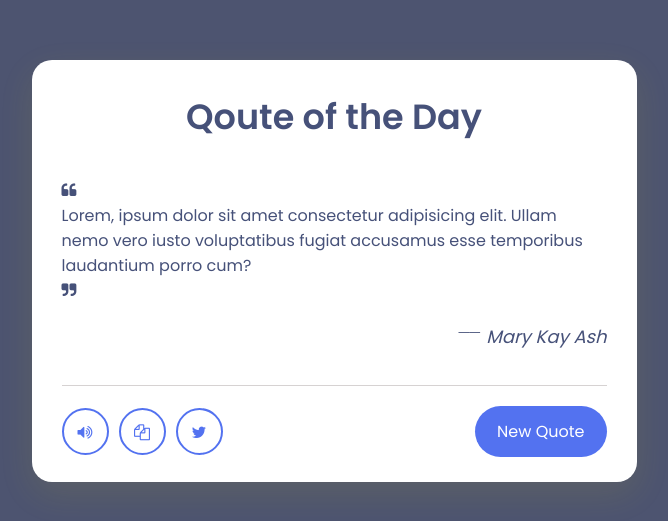
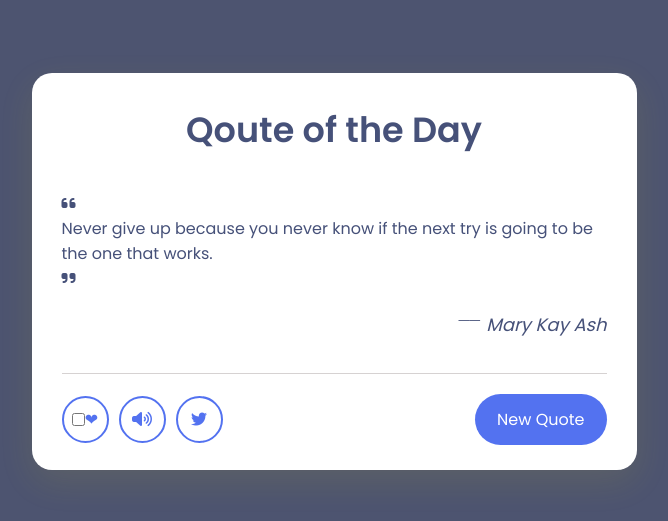
Before and after one commit to kmaureen72/qoute, a plain HTML site: page index.html in a window 1280 px wide. Shown: the part 129-650 px from the top of the page, without its empty margins (306-974 px from the left). Drawn offline with Linux system fonts and the light colour scheme.

Commit message:
deleted list and added a label

```diff
--- a/index.html
+++ b/index.html
@@ -6,16 +6,16 @@
     <meta name="viewport" content="width=device-width, initial-scale=1.0">
     <title>random qoute generator</title>
     <link rel="stylesheet" href="style.css">
-    <link rel="stylesheet" href="https://cdnjs.cloudflare.com/ajax/libs/font-awesome/4.7.0/css/font-awesome.css">
+    <link rel="stylesheet" href="https://cdnjs.cloudflare.com/ajax/libs/font-awesome/6.2.0/css/all.min.css"/>
 </head>
 <body>
     <div class="wrapper">
         <header>Qoute of the Day</header>
         <div class="content">
             <div class="qoute-area">
-                <i class="fa fa-quote-left"></i>
-                <p class="qoute">Lorem, ipsum dolor sit amet consectetur adipisicing elit. Ullam nemo vero iusto voluptatibus fugiat accusamus esse temporibus laudantium porro cum?</p>
-                <i class="fa fa-quote-right"></i>
+                <i class="fas fa-quote-left"></i>
+                <p class="qoute">Never give up because you never know if the next try is going to be the one that works.</p>
+                <i class="fas fa-quote-right"></i>
             </div>
             <div class="author">
                 <span>__</span>
@@ -25,9 +25,11 @@
             <div class="buttons">
               <div class="features">
                 <ul>
+                  <li class="heart"><input id="toggle-heart" type="checkbox" onclick="button"/>
+                    <label for="toggle-heart">❤</label></li>
                   <li class="speech"><i class="fa fa-volume-up"></i></li>
-                  <li class="copy"><i class="fa fa-copy"></i></li>
-                  <li class="twitter"><i class="fa fa-twitter"></i></li>
+                  <li class="twitter"><i class="fa-brands fa-twitter"></i></li>
+
                 </ul>
                 <button>New Quote</button>
               </div>
```
